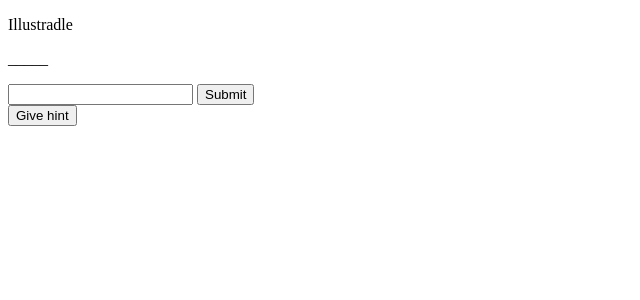
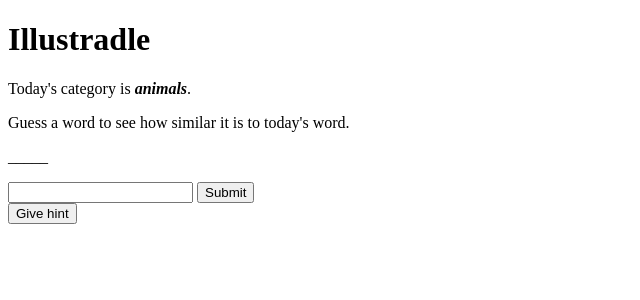
Before and after one commit to SaidHoja/illustradle, a Flask app: page / in a window 1280 px wide. Shown: the top 300 px of the page, without its empty margins (0-640 px from the left). Run offline with Flask 3, Linux system fonts and the light colour scheme.

Commit message:
Switch to medium model

```diff
--- a/src/main.py
+++ b/src/main.py
@@ -1,4 +1,5 @@
 import spacy
+import numpy as np
 
 from flask import Flask, render_template, request
 
@@ -6,15 +7,37 @@ print("Initializing Flask...")
 app = Flask(__name__)
 
 print("Initializing spaCy...")
-nlp = spacy.load("en_core_web_lg")
+nlp_en = spacy.load("en_core_web_md")
 
 category_of_the_day = "animals"
 word_of_the_day = "horse"
-word_of_the_day_nlp = nlp(word_of_the_day)
+word_of_the_day_nlp = nlp_en(word_of_the_day)
+
+
+# https://medium.com/data-science/how-to-build-a-fast-most-similar-words-method-in-spacy-32ed104fe498
+def most_similar(word, topn=5):
+    word = nlp_en.vocab[str(word)]
+    queries = [
+        w
+        for w in word.vocab
+        if w.is_lower == word.is_lower and w.prob >= -15 and np.count_nonzero(w.vector)
+    ]
+
+    by_similarity = sorted(queries, key=lambda w: word.similarity(w), reverse=True)
+    return [
+        (w.lower_, w.similarity(word))
+        for w in by_similarity[: topn + 1]
+        if w.lower_ != word.lower_
+    ]
+
+
+print(f"Computing similar words to {word_of_the_day}...")
+most_similar_words = most_similar(word_of_the_day, topn=20)
+print(most_similar_words)
 
 
 def test_word(word: str) -> float:
-    return word_of_the_day_nlp.similarity(nlp(word))
+    return word_of_the_day_nlp.similarity(nlp_en(word))
 
 
 # Frontend routes
--- a/src/templates/pages/index.html
+++ b/src/templates/pages/index.html
@@ -2,7 +2,10 @@
 {% block title %}Home{% endblock %}
 {% block body %}
 
-<p>Illustradle</p>
+<h1>Illustradle</h1>
+
+<p>Today's category is <strong><em>{{ category }}</em></strong>.</p>
+<p>Guess a word to see how similar it is to today's word.</p>
 
 {% include "components/known-letters.html" %}
 
--- a/src/templates/responses/guess.html
+++ b/src/templates/responses/guess.html
@@ -1,5 +1,5 @@
 <ul hx-swap-oob="beforeend:#previous_guesses">
     <li>
-        You guessed {{ guess }} ({{ similarity }}% similar)
+        {{ guess }}: ({{ similarity }}% similar)
     </li>
 </ul>
```
Also changed, not shown: README.md.
